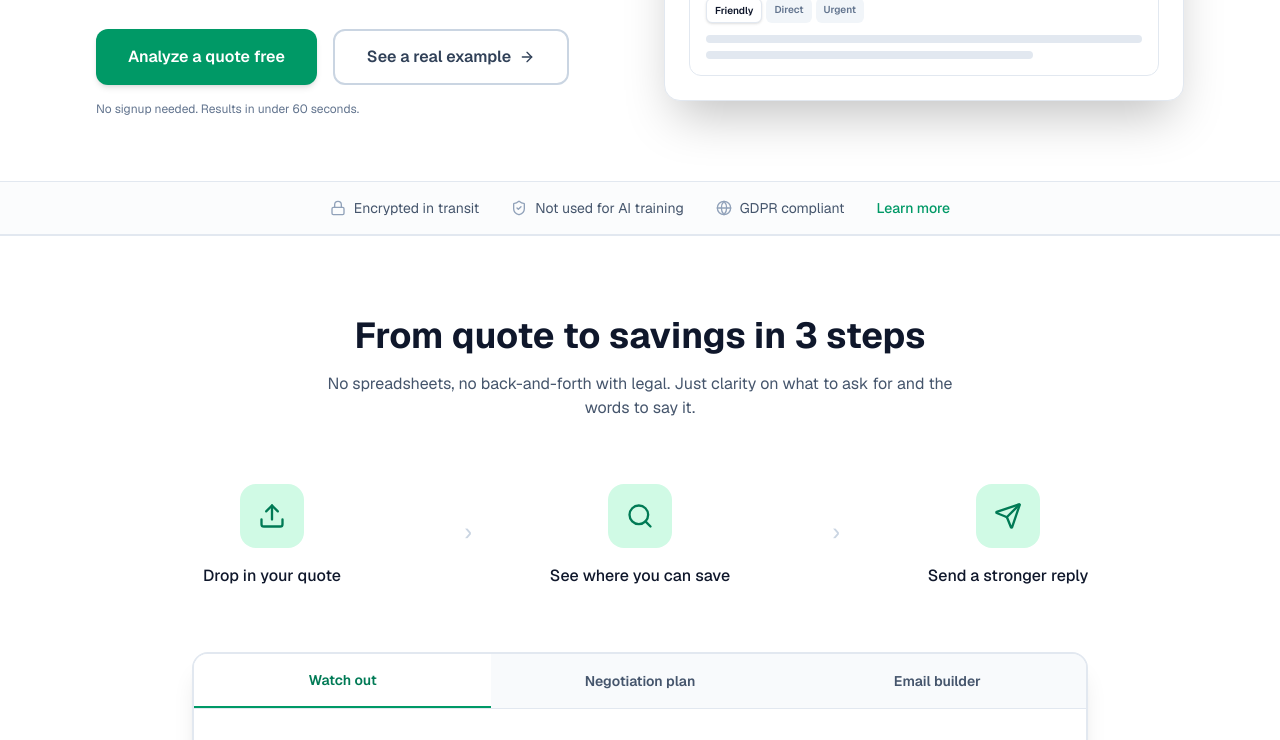
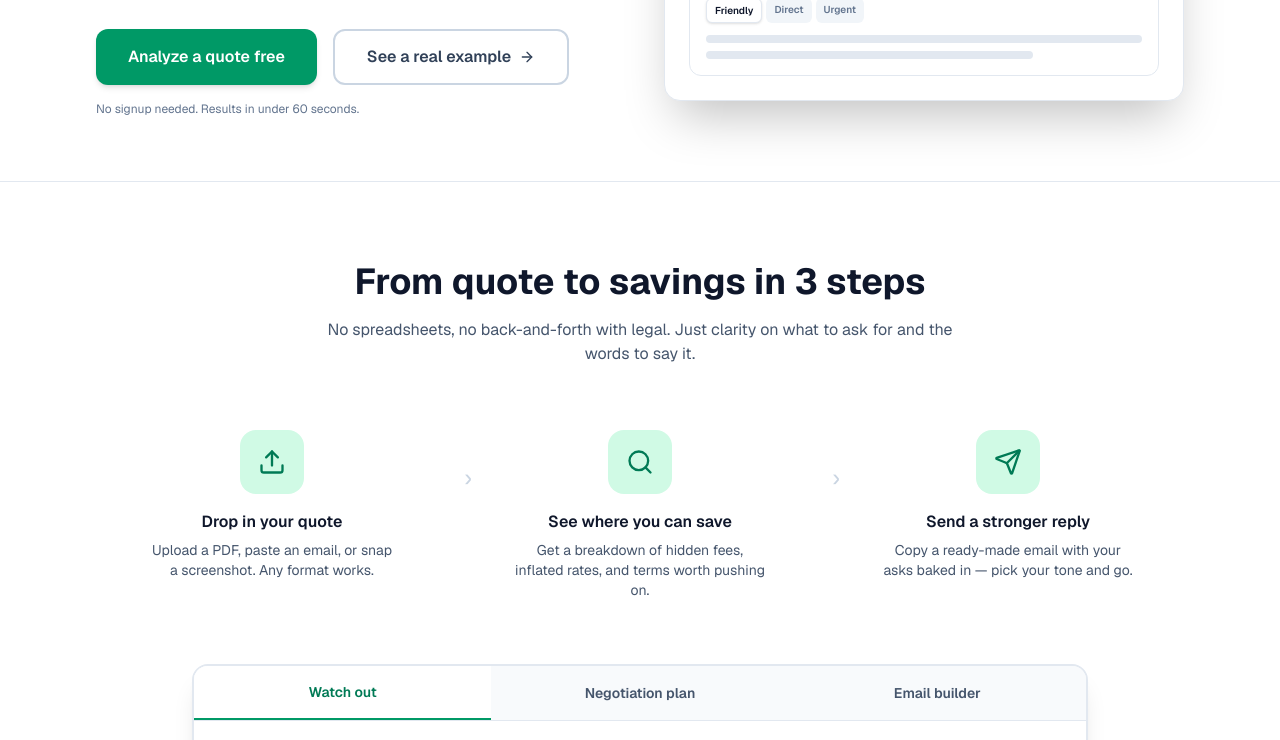
Before and after one commit to Boomchakalala/Dealcheck, a Next.js app: page / in a window 1280 px wide. Shown: the part 563-1303 px from the top of the page. Built offline with nearby package versions, Linux system fonts and the light colour scheme.

Commit message:
Sandbox autosave

```diff
--- a/src/app/page.tsx
+++ b/src/app/page.tsx
@@ -134,29 +134,6 @@ export default function LandingPage() {
         </div>
       </section>
 
-      {/* Trust strip — privacy signals, right below hero */}
-      <section className="border-y border-slate-200 bg-slate-50/50 py-4">
-        <div className="max-w-5xl mx-auto px-5 sm:px-8">
-          <div className="flex flex-wrap items-center justify-center gap-x-8 gap-y-2">
-            <div className="flex items-center gap-2 text-sm text-slate-600">
-              <Lock className="w-4 h-4 text-slate-400" />
-              <span>Encrypted in transit</span>
-            </div>
-            <div className="flex items-center gap-2 text-sm text-slate-600">
-              <ShieldCheck className="w-4 h-4 text-slate-400" />
-              <span>Not used for AI training</span>
-            </div>
-            <div className="flex items-center gap-2 text-sm text-slate-600">
-              <Globe className="w-4 h-4 text-slate-400" />
-              <span>GDPR compliant</span>
-            </div>
-            <Link href="/security" className="text-sm text-emerald-600 hover:text-emerald-700 font-medium transition-colors">
-              Learn more
-            </Link>
-          </div>
-        </div>
-      </section>
-
       {/* How DealCheck Works */}
       <section id="how-it-works" className="py-20 bg-white border-t border-slate-200">
         <div className="max-w-6xl mx-auto px-5 sm:px-8">
@@ -170,16 +147,19 @@ export default function LandingPage() {
           {/* 3 Steps — Lucide icons */}
           <div className="grid grid-cols-1 md:grid-cols-3 gap-4 mb-16">
             {[
-              { title: 'Drop in your quote', icon: Upload },
-              { title: 'See where you can save', icon: Search },
-              { title: 'Send a stronger reply', icon: Send },
+              { title: 'Drop in your quote', desc: 'Upload a PDF, paste an email, or snap a screenshot. Any format works.', icon: Upload },
+              { title: 'See where you can save', desc: 'Get a breakdown of hidden fees, inflated rates, and terms worth pushing on.', icon: Search },
+              { title: 'Send a stronger reply', desc: 'Copy a ready-made email with your asks baked in — pick your tone and go.', icon: Send },
             ].map((step, index) => (
               <div key={index} className="relative flex flex-col items-center text-center">
                 <div className="w-16 h-16 mb-4 bg-emerald-100 rounded-2xl flex items-center justify-center">
                   <step.icon className="w-7 h-7 text-emerald-700" />
                 </div>
-                <p className="text-base font-medium text-slate-900">
+                <p className="text-base font-semibold text-slate-900 mb-1.5">
                   {step.title}
+                </p>
+                <p className="text-sm text-slate-600 max-w-[250px]">
+                  {step.desc}
                 </p>
                 {index < 2 && (
                   <div className="hidden md:block absolute top-8 -right-6 text-slate-300 text-2xl">
```
